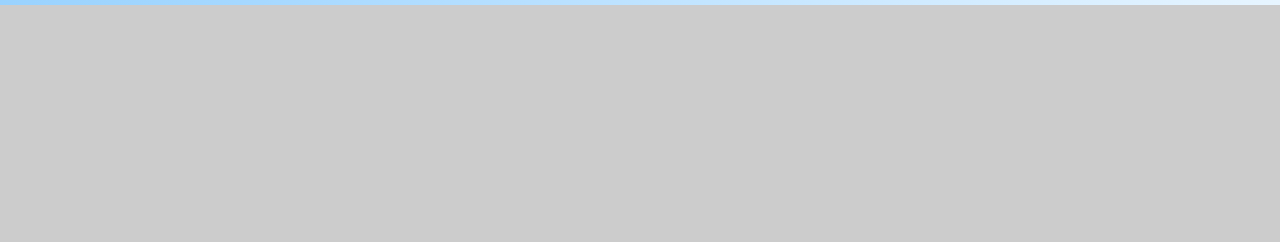
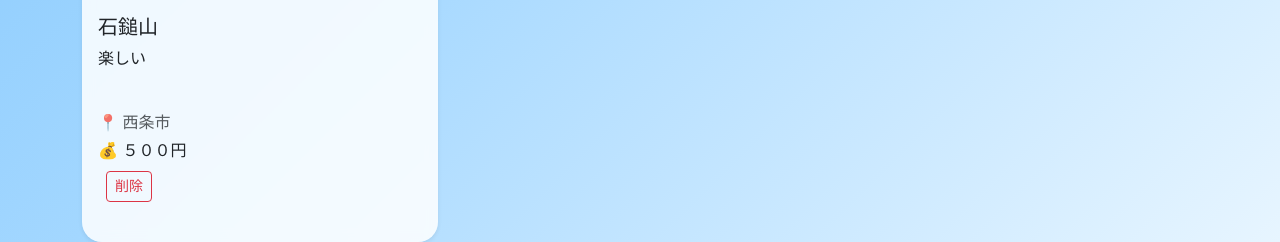
Before and after one commit to Miki-chan116/tourist-app, a Flask app: page / in a window 1280 px wide. Shown: the part 795-1037 px from the top of the page. Before the commit the page ends 800 px from the top, so only its background shows below. Run offline with Flask 3, Linux system fonts and the light colour scheme; data comes from the database, SQL or seed files in the repository; both versions use the stored data as it was after the commit; grey boxes labelled with a size stand in for pictures from a placeholder-image service; some libraries are stand-ins or nearby versions.

Commit message:
最後急いで追加しました

```diff
--- a/app.py
+++ b/app.py
@@ -1,5 +1,6 @@
 from flask import Flask, render_template, request, redirect, url_for
 import sqlite3
+import os
 
 app = Flask(__name__)
 
--- a/templates/index.html
+++ b/templates/index.html
@@ -10,6 +10,33 @@
 
     <!-- 自分のCSS -->
     <link rel="stylesheet" href="{{ url_for('static', filename='css/style.css') }}">
+
+    <style>
+        .card {
+            height: 100%;
+            display: flex;
+            flex-direction: column;
+            cursor: pointer;
+        }
+
+        .card-body {
+            flex-grow: 1;
+        }
+
+        .card-text {
+            display: -webkit-box;
+            -webkit-line-clamp: 2;
+            -webkit-box-orient: vertical;
+            overflow: hidden;
+            min-height: 3em;
+        }
+
+        .card:hover {
+            transform: translateY(-5px);
+            transition: 0.3s;
+            box-shadow: 0 10px 25px rgba(0,0,0,0.15);
+        }
+    </style>
 </head>
 
 <body>
@@ -30,55 +57,160 @@
 <!-- メイン -->
 <div class="container mt-4">
 
-    <!-- ヒーロー風タイトル -->
     <div class="text-center mb-5">
-        <h1 class="mb-2"> 愛媛の観光地</h1>
+        <h1 class="mb-2">愛媛の観光地</h1>
         <p class="text-muted">
             愛媛の“まだ知られてない絶景”を集めました
         </p>
     </div>
 
-    <!-- カード一覧 -->
     <div class="row">
 
-        <!-- カード① -->
-        <div class="col-12 col-md-6 col-lg-4">
-            <div class="card mb-4 shadow-sm">
-                <img src="https://placehold.jp/600x400.png" class="card-img-top" alt="道後温泉">
+        <!-- 固定カード① -->
+        <div class="col-12 col-md-6 col-lg-4 d-flex">
+            <div class="card mb-4 shadow-sm w-100"
+                 data-bs-toggle="modal"
+                 data-bs-target="#modal1">
+                <img src="{{ url_for('static', filename='images/道後温泉.jpg') }}"
+                     class="card-img-top"
+                     alt="道後温泉"
+                     onerror="this.onerror=null; this.src='{{ url_for('static', filename='images/noimage.jpg') }}';">
                 <div class="card-body">
                     <h5 class="card-title">♨️ 道後温泉</h5>
-                    <p class="card-text">歴史ある日本最古級の温泉地。散策も楽しい観光スポット。</p>
-                    <p class="text-muted mb-1">📍 愛媛県松山市道後湯之町</p>
+                    <p class="card-text">
+                        歴史ある日本最古級の温泉地。散策も楽しい観光スポット。レトロな街並みや足湯も人気です。
+                    </p>
+                    <p class="text-muted mb-1">📍 愛媛県松山市</p>
                 </div>
             </div>
         </div>
 
-        <!-- カード② -->
-        <div class="col-12 col-md-6 col-lg-4">
-            <div class="card mb-4 shadow-sm">
-                <img src="https://placehold.jp/600x400.png" class="card-img-top" alt="松山城">
+        <!-- 固定カード② -->
+        <div class="col-12 col-md-6 col-lg-4 d-flex">
+            <div class="card mb-4 shadow-sm w-100"
+                 data-bs-toggle="modal"
+                 data-bs-target="#modal2">
+                <img src="{{ url_for('static', filename='images/松山城.jpg') }}"
+                     class="card-img-top"
+                     alt="松山城"
+                     onerror="this.onerror=null; this.src='{{ url_for('static', filename='images/noimage.jpg') }}';">
                 <div class="card-body">
                     <h5 class="card-title">🏯 松山城</h5>
-                    <p class="card-text">市街を見下ろす絶景の城。ロープウェイも楽しめる。</p>
-                    <p class="text-muted mb-1">📍 愛媛県松山市丸之内</p>
+                    <p class="card-text">
+                        市街を見下ろす絶景の城。ロープウェイも楽しめる人気スポットです。
+                    </p>
+                    <p class="text-muted mb-1">📍 愛媛県松山市</p>
                 </div>
             </div>
         </div>
 
-        <!-- カード③ -->
-        <div class="col-12 col-md-6 col-lg-4">
-            <div class="card mb-4 shadow-sm">
-                <img src="https://placehold.jp/600x400.png" class="card-img-top" alt="しまなみ海道">
+        <!-- 固定カード③ -->
+        <div class="col-12 col-md-6 col-lg-4 d-flex">
+            <div class="card mb-4 shadow-sm w-100"
+                 data-bs-toggle="modal"
+                 data-bs-target="#modal3">
+                <img src="{{ url_for('static', filename='images/しまなみ海道.jpg') }}"
+                     class="card-img-top"
+                     alt="しまなみ海道"
+                     onerror="this.onerror=null; this.src='{{ url_for('static', filename='images/noimage.jpg') }}';">
                 <div class="card-body">
                     <h5 class="card-title">🚲 しまなみ海道</h5>
-                    <p class="card-text">海と島をつなぐサイクリングの聖地。風が気持ちいい。</p>
+                    <p class="card-text">
+                        海と島をつなぐサイクリングの聖地。風が気持ちよく、絶景が広がります。
+                    </p>
                     <p class="text-muted mb-1">📍 愛媛県今治市</p>
                 </div>
             </div>
         </div>
 
+        <!-- DBから追加されたカード -->
+        {% for spot in spots %}
+        <div class="col-12 col-md-6 col-lg-4 d-flex">
+            <div class="card mb-4 shadow-sm w-100">
+                <img src="{{ url_for('static', filename='images/' ~ spot.name ~ '.jpg') }}"
+                     class="card-img-top"
+                     alt="{{ spot.name }}"
+                     onerror="this.onerror=null; this.src='{{ url_for('static', filename='images/noimage.jpg') }}';">
+
+                <div class="card-body">
+                    <h5 class="card-title">{{ spot.name }}</h5>
+                    <p class="card-text">{{ spot.description }}</p>
+                    <p class="text-muted mb-1">📍 {{ spot.address }}</p>
+
+                    {% if spot.price %}
+                    <p class="mb-1">💰 {{ spot.price }}</p>
+                    {% endif %}
+
+                    <div class="mt-2">
+                        {% if spot.official_url %}
+                        <a href="{{ spot.official_url }}" target="_blank" class="btn btn-outline-primary btn-sm">
+                            公式サイト
+                        </a>
+                        {% endif %}
+
+                        <a href="/delete/{{ spot.id }}"
+                           class="btn btn-outline-danger btn-sm ms-2"
+                           onclick="return confirm('削除しますか？')">
+                            削除
+                        </a>
+                    </div>
+                </div>
+            </div>
+        </div>
+        {% endfor %}
+
     </div>
 </div>
 
+<!-- ===== 固定カード用モーダル ===== -->
+
+<div class="modal fade" id="modal1" tabindex="-1" aria-hidden="true">
+    <div class="modal-dialog modal-dialog-centered">
+        <div class="modal-content">
+            <div class="modal-header">
+                <h5 class="modal-title">♨️ 道後温泉</h5>
+                <button class="btn-close" data-bs-dismiss="modal"></button>
+            </div>
+            <div class="modal-body">
+                歴史ある日本最古級の温泉地。散策も楽しい観光スポット。
+                レトロな街並みや足湯もあり、ゆったり過ごせます。
+            </div>
+        </div>
+    </div>
+</div>
+
+<div class="modal fade" id="modal2" tabindex="-1" aria-hidden="true">
+    <div class="modal-dialog modal-dialog-centered">
+        <div class="modal-content">
+            <div class="modal-header">
+                <h5 class="modal-title">🏯 松山城</h5>
+                <button class="btn-close" data-bs-dismiss="modal"></button>
+            </div>
+            <div class="modal-body">
+                市街を見下ろす絶景の城。ロープウェイやリフトも楽しめます。
+                天守からの景色は圧巻です。
+            </div>
+        </div>
+    </div>
+</div>
+
+<div class="modal fade" id="modal3" tabindex="-1" aria-hidden="true">
+    <div class="modal-dialog modal-dialog-centered">
+        <div class="modal-content">
+            <div class="modal-header">
+                <h5 class="modal-title">🚲 しまなみ海道</h5>
+                <button class="btn-close" data-bs-dismiss="modal"></button>
+            </div>
+            <div class="modal-body">
+                海と島をつなぐサイクリングの聖地。
+                ドライブや観光にも人気で、絶景を楽しめます。
+            </div>
+        </div>
+    </div>
+</div>
+
+<!-- Bootstrap JS -->
+<script src="https://cdn.jsdelivr.net/npm/bootstrap@5.3.0/dist/js/bootstrap.bundle.min.js"></script>
+
 </body>
 </html>
```
Also changed, not shown: templates/add.html (+9 -15 lines), database.db (added).
